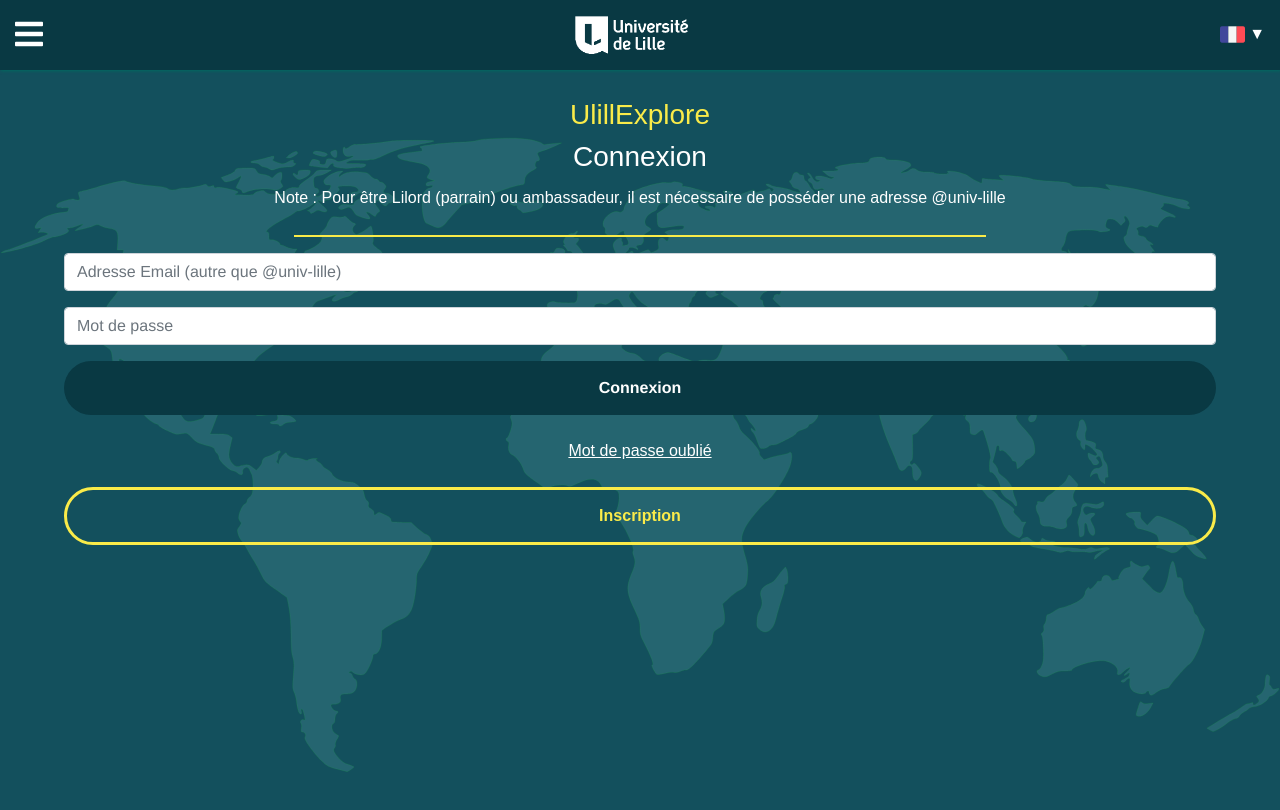
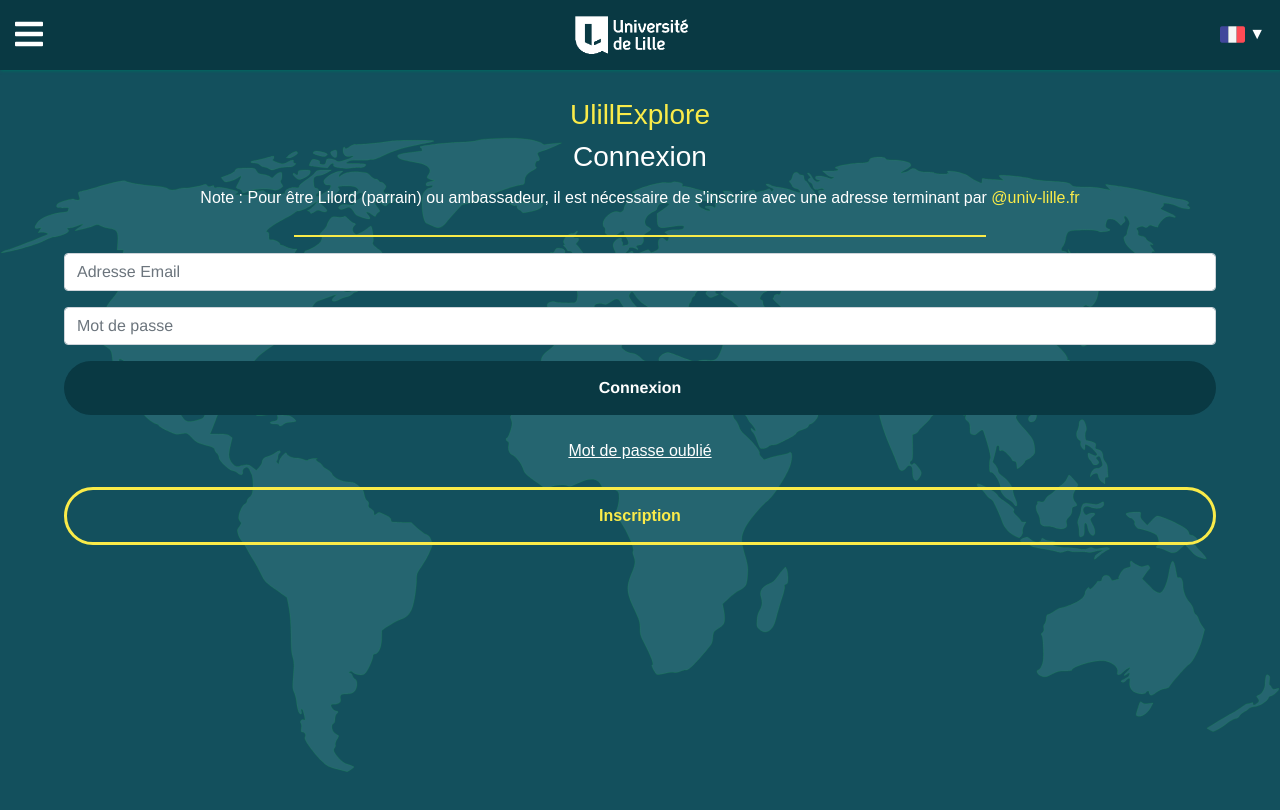
Before and after one commit to benjaminlepine/ulillexploreperso, a Vue app: page /#/signin in a window 1280 px wide. Shown: the top 810 px of the page. Built offline with nearby package versions, Linux system fonts and the light colour scheme.

Commit message:
add style on adress rules

```diff
--- a/src/assets/i18n/translate.json
+++ b/src/assets/i18n/translate.json
@@ -78,10 +78,10 @@
     "login": {
       "login": "Connexion",
       "iHaveUlillAdress": "Je possède une adresse ULille",
-      "noteAboutUnivlille": "Note : Pour être Lilord (parrain) ou ambassadeur, il est nécessaire de posséder une adresse @univ-lille",
+      "noteAboutUnivlille": "Note : Pour être Lilord (parrain) ou ambassadeur, il est nécessaire de s'inscrire avec une adresse terminant par <span class='text-yellow'>@univ-lille.fr</span>",
       "iClickHere": "Je clique ici",
       "iDontHaveAddress": "Je n'ai pas d'adresse @univ-lille",
-      "email": "Adresse Email (autre que @univ-lille)",
+      "email": "Adresse Email",
       "password": "Mot de passe",
       "forgotPassword": "Mot de passe oublié",
       "getYourAccount": "Merci de renseigner votre adresse email afin de réinitialiser votre mot de passe",
@@ -388,10 +388,10 @@
     "login": {
       "login": "Login",
       "iHaveUlillAdress": "I have a @univ-lille address",
-      "noteAboutUnivlille": "Note: To be a Lilord (mentor) or an ambassador, it is necessary to have a @univ-lille address",
+      "noteAboutUnivlille": "Note: To be a Lilord (mentor) or an ambassador, it is necessary to register with a <span class='text-yellow'>@univ-lille.fr</span> address",
       "iClickHere": "Click here",
       "iDontHaveAddress": "I don't have a @univ-lille address",
-      "email": "Email Adress (not in @univ-lille)",
+      "email": "Email Adress",
       "password": "Password",
       "forgotPassword": "Forgot your password",
       "getYourAccount": "Please enter your email address to reset your password",
--- a/src/views/SignIn.vue
+++ b/src/views/SignIn.vue
@@ -6,9 +6,9 @@
 <!--      {{ $t('login.iHaveUlillAdress')}}<br>-->
 <!--      {{ $t('login.iClickHere')}}-->
 <!--    </button>-->
-    <p class="mb-0 text-white mt-2">{{ $t('login.noteAboutUnivlille')}}</p>
+    <p class="mb-0 text-white mt-2" v-html="$t('login.noteAboutUnivlille')"></p>
     <hr class="separator-line">
-    <!--    <router-link class="mb-0 text-white mt-4 mb-3" to="/signinWithoutCAS"><b>{{ $t('login.iDontHaveAddress')}}</b></router-link>-->
+    <!--<router-link class="mb-0 text-white mt-4 mb-3" to="/signinWithoutCAS"><b>{{ $t('login.iDontHaveAddress')}}</b></router-link>-->
     <form @submit.prevent="handleSignIn">
       <input v-model="user.email" class="form-control mb-3" :placeholder="$t('login.email')" id="name" type="email" required>
       <input v-model="user.password" class="form-control mb-3" :placeholder="$t('login.password')" id="password" type="password" required>
```
